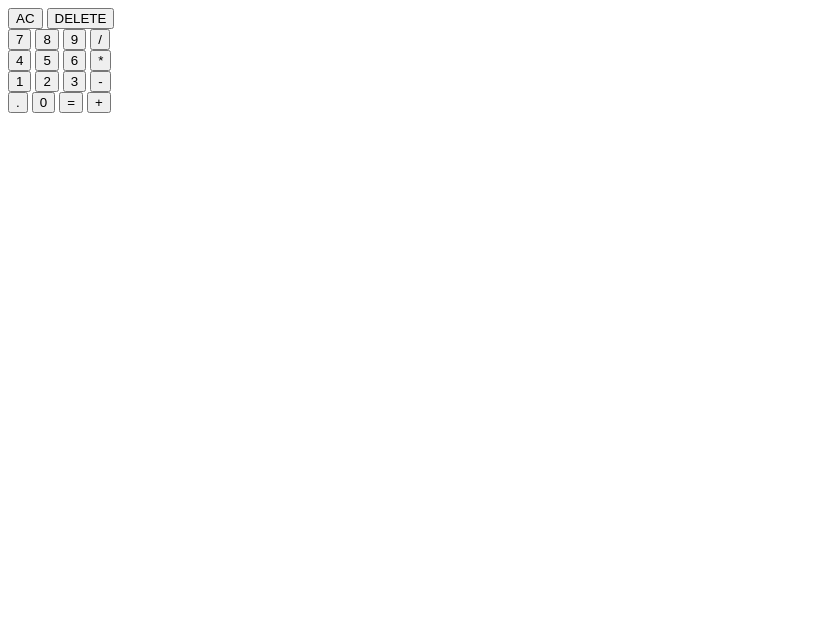
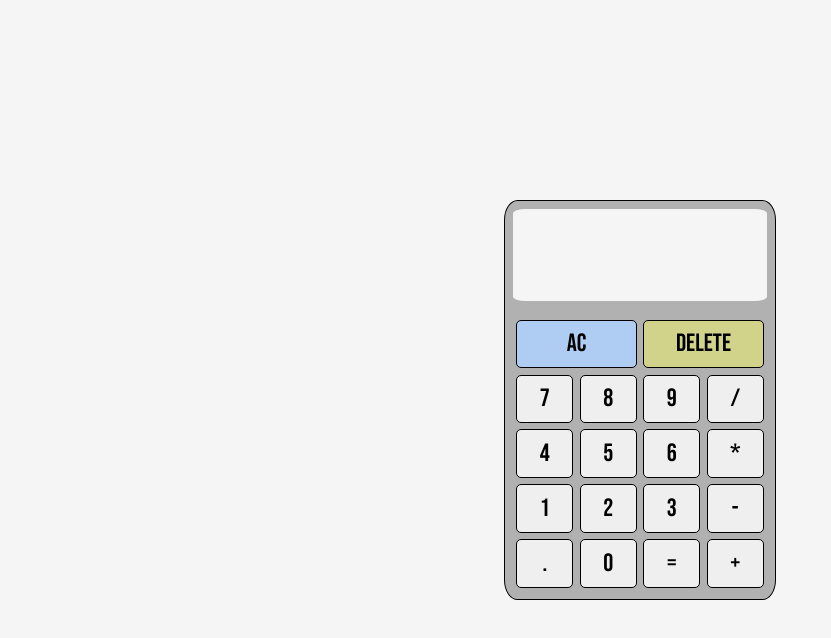
Before and after one commit to blazejzj/Calculator, a plain HTML site: page index.html in a window 1280 px wide. Both pictures are taken after a click on the button "AC". Shown: the whole page, without its empty margins (0-831 px from the left). Drawn offline with Linux system fonts and the light colour scheme.

Commit message:
added style, TODO in JS

```diff
--- a/index.html
+++ b/index.html
@@ -8,6 +8,7 @@
         <title>JS Calculator - blazejzj</title>
     </head>
     <body>
+        <div id="container">
             <div id="calcContainer">
                 <div id="display">
                     <div id="calculation"></div>
@@ -15,8 +16,8 @@
                 </div>
                 <div id="buttons">
                     <div id="row1">
-                    <button type="button" id="clear">AC</button>
-                    <button type="button" id="delete">DELETE</button>
+                        <button type="button" id="clear" class="misc">AC</button>
+                        <button type="button" id="delete" class="misc">DELETE</button>
                     </div>
                     <div id="row2">
                         <button type="button" class="number">7</button>
@@ -44,5 +45,6 @@
                     </div>
                 </div>
             </div>
+        </div>
     </body>
 </html>
--- a/script.js
+++ b/script.js
@@ -1,4 +1,11 @@
 document.addEventListener("DOMContentLoaded", () => {
+
+    /*
+        TODO
+        - float number
+        - starting negative number
+        - too many numbers
+    */
 
     function add(num1, num2) {
         return num1 + num2;
@@ -29,7 +36,6 @@ document.addEventListener("DOMContentLoaded", () => {
                 if (num2 === 0) {alert("Can't divide by 0!")}
                 else {return divide(num1, num2);}
             default:
-                    alert("Something went wrong");
         }
     }
 
@@ -57,9 +63,9 @@ document.addEventListener("DOMContentLoaded", () => {
         displayCurrentChar("", false);
     }
 
-
     const calculation = document.getElementById("calculation");
     const result = document.getElementById("result");
+    result.textContent = "0";
     const calculateBtn = document.getElementById("calculate");
     const clearBtn = document.getElementById("clear");
     const deleteBtn = document.getElementById("delete");
@@ -69,85 +75,63 @@ document.addEventListener("DOMContentLoaded", () => {
     let num2 = "";
     let operator = "";
     let currentNum = "";
-    let pressedNum = "";
 
     document.querySelectorAll(".number").forEach((button => {
         button.addEventListener("click", function() {
-            console.log(this.textContent);
+
+            if(operator === "" && num1 && !currentNum) {
+                num1 = "";
+                result.textContent = "0";
+                displayCurrentChar("", false);
+            }
             pressedNum = this.textContent;
             displayCurrentChar(pressedNum, true);
             currentNum += pressedNum; // assign current working number
-            console.log("current num " + currentNum)
-            pressedNum = "";
         })
     }))
 
     document.querySelectorAll(".operator").forEach((opBtn => {
         opBtn.addEventListener("click", function() {
-            operator = this.textContent; // assign the operator
-            displayCurrentChar(" " + operator + " ", true);
 
-            if (num1 === "") {
+            if (operator && num1 && currentNum) {
+                num2 = convertToNum(currentNum); // if ongoing operation, compute first
+                let calcResult = operate(num1, num2, operator);
+                result.textContent = calcResult;
+                num1 = calcResult;  // assign num1 as the result => for further calculations
+                currentNum = ""; // reset current num and num2
+                num2 = "";
+            }
+
+            else if (!num1 && currentNum) {
                 num1 = convertToNum(currentNum);
                 currentNum = "";
-                console.log("assigned num1 " + num1)
-
             }
 
-            else if (num1 !== "" && currentNum !== "") {
-                num2 = convertToNum(currentNum);
-                currentNum = "";
-                console.log("assigned num2 " + num2)
-            }
-
-        })
+            operator = this.textContent;
+            displayCurrentChar(num1 + " " + operator + " ", false);
+        });
     }));
 
+
     calculateBtn.addEventListener("click", function() {
-
-        if (num2 === "") {
-            num2 = convertToNum(currentNum);
-            console.log("assigned num2 " + num2)
-        }
-
-        displayCurrentChar(" " + this.textContent + " ", true);
-
-        if (num1 !== "" && num2 !== "" && operator !== "") {
-            let calcResult = operate(num1, num2, operator);
-            result.textContent = calcResult;
-            console.log("result of calc " + calcResult)
+        if (num1 && currentNum  && operator) {
+            num2 = convertToNum(currentNum); // assign num2
+            let calcResult = operate(num1, num2, operator); // perform calculation
+            result.textContent = calcResult; // display calculation result
             num1 = calcResult; // work with the result from calculation before
-            calcResult = "";
-            result.textContent = calcResult;
-            displayCurrentChar(num1, false); // show previous result
+            displayCurrentChar("", false);
             num2 = "";
             currentNum = "";
             operator = "";
-            console.log("num1 after calculation " + num1)
-            console.log("num2 after calculation " + num2)
-            console.log("operator after calculation " + operator)
         }
     });
 
-    clearBtn.addEventListener("click", function() {
-        clearAll();
+    clearBtn.addEventListener("click", clearAll);
+
+    deleteBtn.addEventListener("click", () => {
+        if (currentNum.length > 0) {
+            currentNum = currentNum.slice(0, -1);
+            displayCurrentChar(num1 + " " + operator + " " + currentNum, false);
+        }
     });
-
-    deleteBtn.addEventListener("click", function() {
-        if (currentNum.length > 0 && num1 === "") {
-            currentNum = currentNum.slice(0, -1);
-            displayCurrentChar(currentNum, false);
-            console.log("current number after slice: " + currentNum);
-        }
-
-        else {
-            currentNum = currentNum.slice(0, -1);
-            console.log("current number after slice: " + currentNum);
-            displayCurrentChar("", false);
-            displayCurrentChar(num1, true);
-            displayCurrentChar(" " + operator + " ", true)
-            displayCurrentChar(" " + currentNum + " ", true);
-        }
-
-    })
 });
--- a/style.css
+++ b/style.css
@@ -0,0 +1,116 @@
+@import url('https://fonts.googleapis.com/css2?family=Bebas+Neue&display=swap');
+
+* {
+    margin: 0;
+    padding: 0;
+    box-sizing: border-box;
+    font-family: var(--primary-font);
+}
+
+:root {
+    --primary-color: rgb(177, 177, 177);
+    --secondary-color: rgb(245, 245, 245);
+    --third-color: rgb(175, 205, 243);
+    --fourth-color: rgb(210, 211, 139);
+    --primary-font: 'Bebas Neue', sans-serif;
+}
+
+html, body {
+    width: 100%;
+    height: 100%;
+    background-color: rgb(245, 245, 245);
+}
+
+
+#container {
+    width: 100%;
+    height: 100%;
+    display: flex;
+    flex-direction: column;
+    justify-content: center;
+    align-items: center;
+}
+
+#calcContainer {
+    width: 17em;
+    height: 25em;
+    display: flex;
+    flex-direction: column;
+    align-items: center;
+    justify-content: center;
+    border: 1px black solid;
+    background-color: var(--primary-color);
+    border-radius: 5%;
+    padding: 0.5rem;
+}
+
+#display {
+    width: 100%;
+    height: 25%;
+    display: flex;
+    flex-direction: column;
+    border-radius: 5%;
+    overflow: hidden;
+}
+
+#result {
+    width: 100%;
+    height: 50%;
+    font-size: 35px;
+    padding: 0 1rem 1rem 0;
+    background-color: var(--secondary-color);
+    text-align: right;;
+}
+
+#calculation {
+    width: 100%;
+    height: 50%;
+    font-size: 35px;
+    padding: 0.5rem 1rem 1rem 0;
+    background-color: var(--secondary-color);
+    text-align: right;
+}
+
+#buttons {
+    width: 100%;
+    height: 75%;
+    display: flex;
+    flex-direction: column;
+    align-items: stretch;
+    justify-content: center;
+    margin-top: 1rem ;
+}
+
+button {
+    margin: 0.2rem;
+    font-size: 25px;
+}
+
+#buttons > div {
+    display: flex;
+    justify-content: space-between;
+    width: 100%;
+    height: 100%;
+}
+
+.misc {
+    border: none;
+    font-size: 25px;
+    text-align: center;
+    border-radius: 5%;
+}
+
+.number, .operator, #calculate, #clear, #delete {
+    border: none;
+    width: 100%;
+    border: 1px solid black;
+    border-radius: 5px;
+}
+
+#clear {
+    background-color: var(--third-color);
+}
+
+#delete {
+    background-color: var(--fourth-color);
+}
```
Lines whose indentation alone changed are shown as unchanged.
